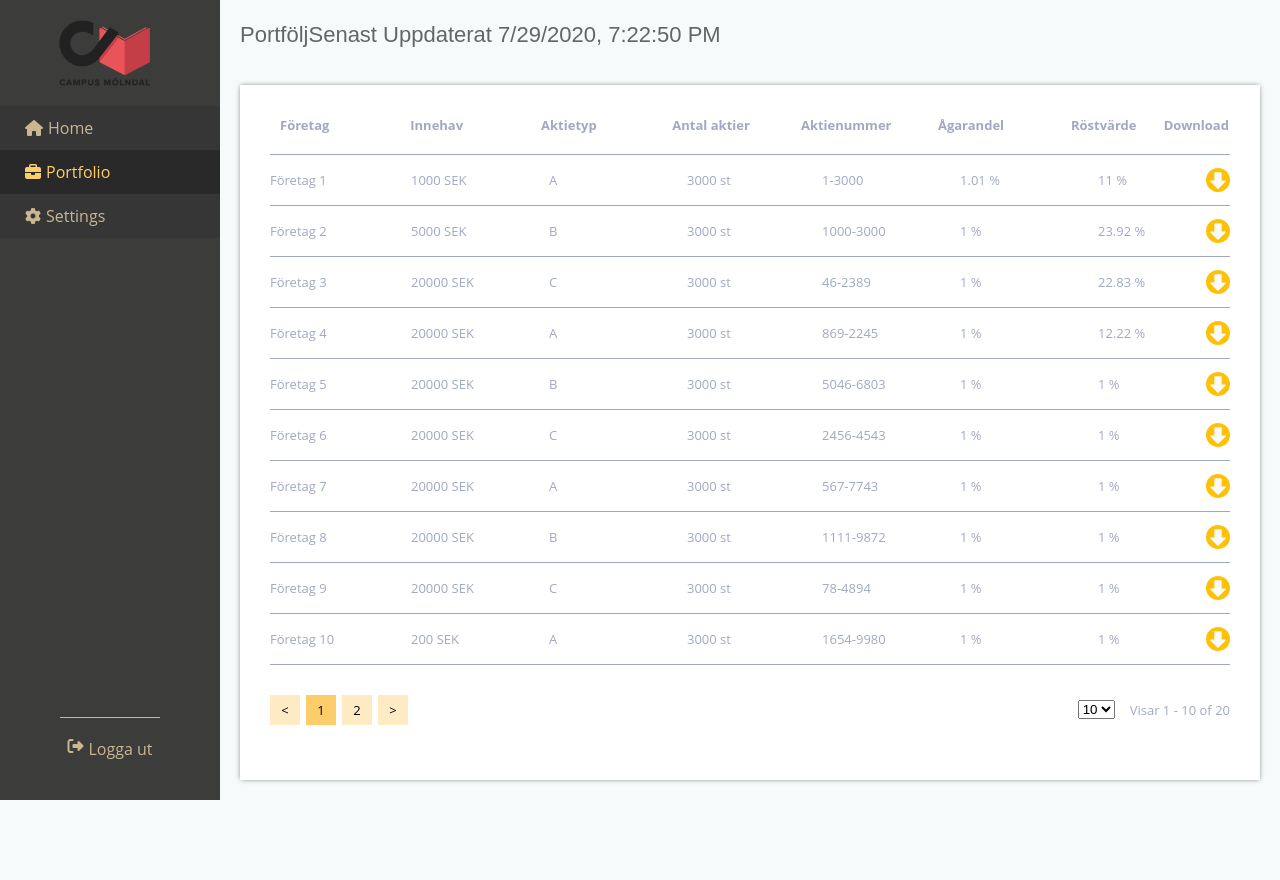
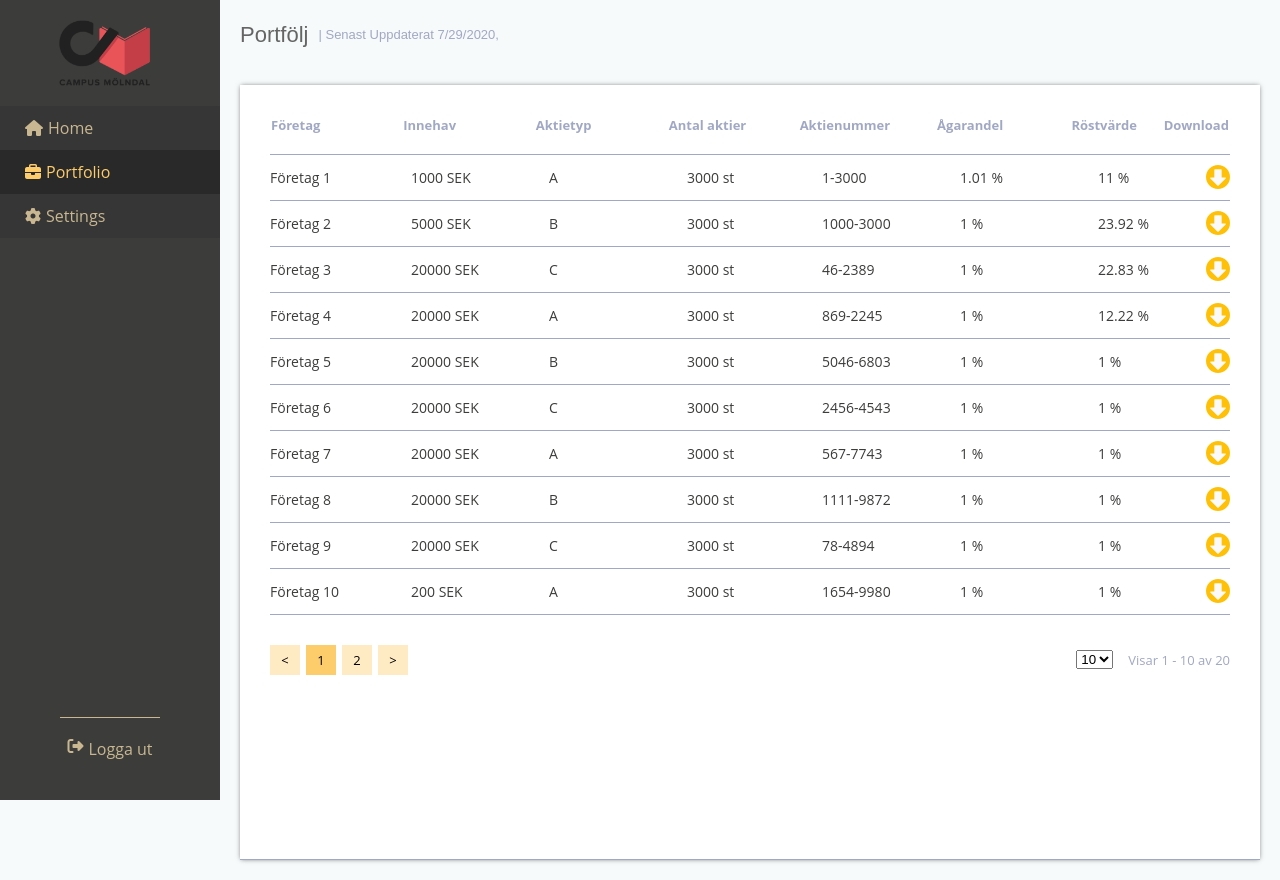
Before and after one commit to CircleHP/profile, a React (Create React App) app: page /portfolio in a window 1280 px wide. Before the commit the page ends 800 px from the top, so only its background shows below. Built offline with nearby package versions, Linux system fonts and the light colour scheme.

Commit message:
sass for the page Portfolio

```diff
--- a/src/screens/Portfolio/Card/Card.styled.sass
+++ b/src/screens/Portfolio/Card/Card.styled.sass
@@ -3,13 +3,16 @@
     justify-content: flex-start;
     align-items: center;
     width: 100%;
-    border-bottom: 1px solid;
+    border-bottom: 0.5px solid;
+    border-color: #A1A8C3;
+    color: #3C3C3B;
 
     div
         display: flex;
         justify-content: flex-start;
         align-items: center;
-        height: 50px;
+        height: 45px;
+        font-size: 14px;
 
         img
             &:hover
--- a/src/screens/Portfolio/Pagination/Pagination.js
+++ b/src/screens/Portfolio/Pagination/Pagination.js
@@ -25,7 +25,7 @@ const Pagination = ({ currentPage, setCurrentPage, pages, setNewPageLimit, curre
                     <option value="15">15</option>
                     <option value="20">20</option>
                 </select>
-                <div>Visar {currentPage * currentPageLimit - (currentPageLimit - 1)} - {currentPage * currentPageLimit} of {pages * currentPageLimit}</div>
+                <div>Visar {currentPage * currentPageLimit - (currentPageLimit - 1)} - {currentPage * currentPageLimit} av {pages * currentPageLimit}</div>
             </div>
         </div>
     );
--- a/src/screens/Portfolio/Portfolio.js
+++ b/src/screens/Portfolio/Portfolio.js
@@ -13,10 +13,10 @@ const PAGE_LIMIT = 10;
 const TableHeader = () => header.map((item, i) => (<th key={i}>{item}</th>));
 
 const UpdateTimestamp = () => {
-    const date = new Date().toLocaleString();
+    const date = new Date().toLocaleString().slice(0, 10);
 
     return (
-        <div>Senast uppdaterat {date}</div>
+        <div className='updated-date'>| Senast uppdaterat {date}</div>
     );
 };
 
--- a/src/screens/Portfolio/Portfolio.styled.sass
+++ b/src/screens/Portfolio/Portfolio.styled.sass
@@ -1,6 +1,6 @@
 .portfolio-container
     width: 100%;
-    height: 100%;
+    height: 110%;
     display: flex;
     flex-direction: column;
     padding: 20px;
@@ -24,17 +24,15 @@
     padding: 30px;
     padding-bottom: 20px;
     color: #A1A8C3;
+    border-bottom: 0.5px solid;
 
     th
         padding-bottom: 20px;
         width: 15%;
         text-align: left;
-        padding-left: 10px;
         border-bottom: 0.5px solid;
 
-    td
-        padding: 8px;
-        border-bottom: 0.5px solid;
-        font-size: 14px;
-        color: #3C3C3B;
-        border-color: #A1A8C3;
+.updated-date
+    margin-left: 10px;
+    font-size: 13px;
+    color: #A1A8C3;
```
